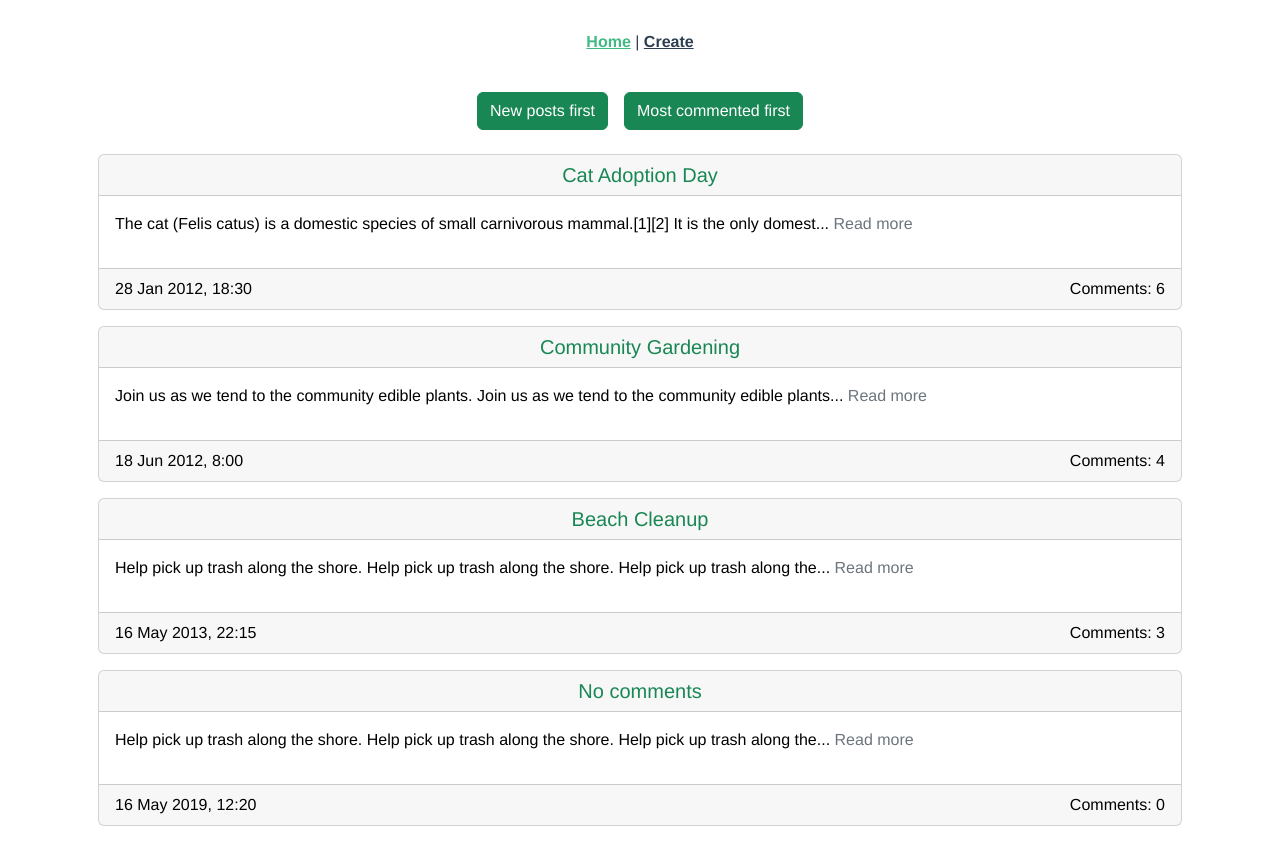
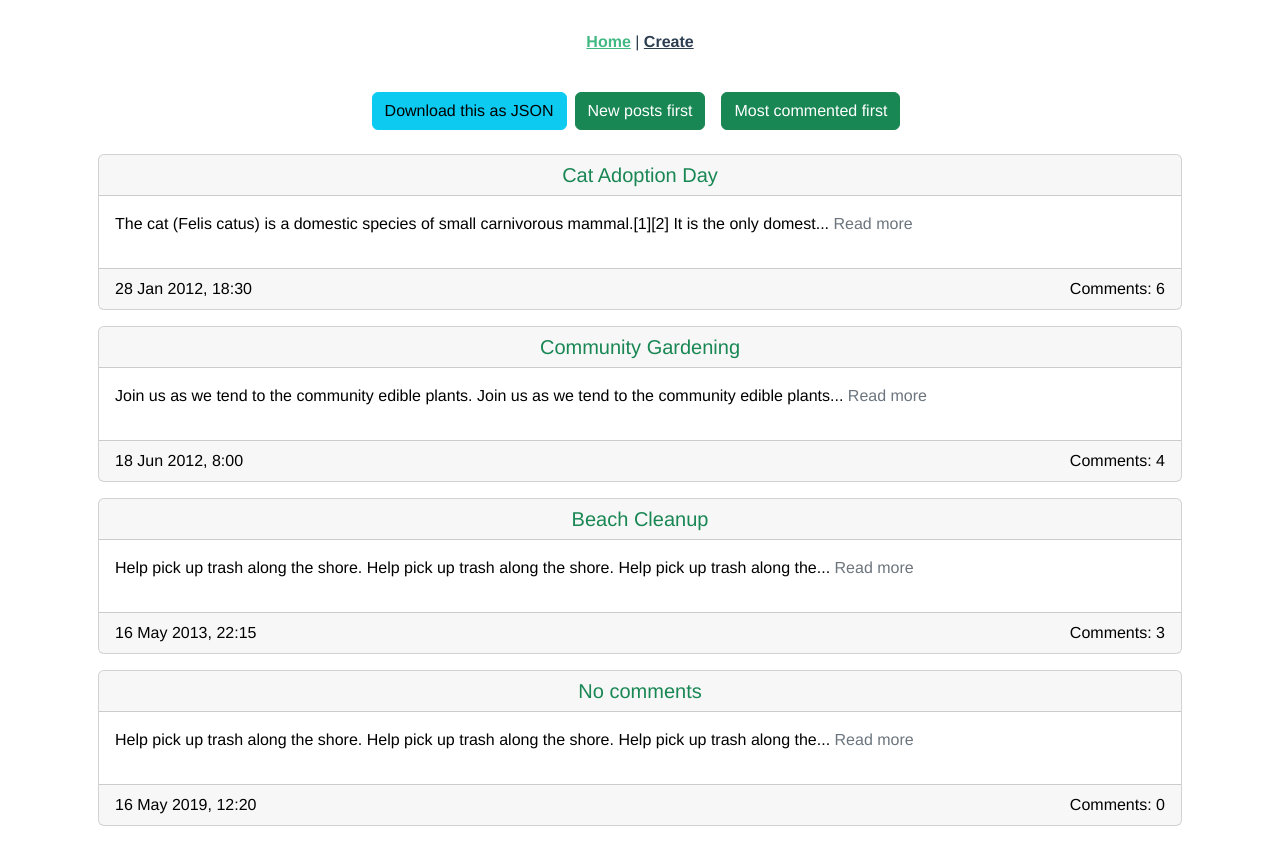
Before and after one commit to Viktoriia-Piskova/vue-post-and-comments, a Vue app: page / in a window 1280 px wide. Built offline with nearby package versions, Linux system fonts and the light colour scheme.

Commit message:
Downoload as JSON on main page

```diff
--- a/src/views/PostsList.vue
+++ b/src/views/PostsList.vue
@@ -1,5 +1,12 @@
 <template>
   <div class="home">
+    <a
+      id="downloadButton"
+      class="btn btn-info"
+      @click="downloadJson(posts, 'allPosts')"
+    >
+      Download this as JSON
+    </a>
     <button @click="showLatestFirst" class="btn btn-success m-2">
       New posts first
     </button>
@@ -26,6 +33,14 @@ export default {
     showMostCommented() {
       this.$store.dispatch("showMostCommented");
     },
+    downloadJson(exportObject, exportFileName) {
+      const downloadButton = document.getElementById("downloadButton");
+      const dataStr =
+        "data:text/json;charset=utf-8," +
+        encodeURIComponent(JSON.stringify(exportObject));
+      downloadButton.setAttribute("href", dataStr);
+      downloadButton.setAttribute("download", exportFileName + ".json");
+    },
   },
 };
 </script>
```
Also changed, not shown: src/services/UploadPostAsJson.js (deleted, +0 -15 lines).
